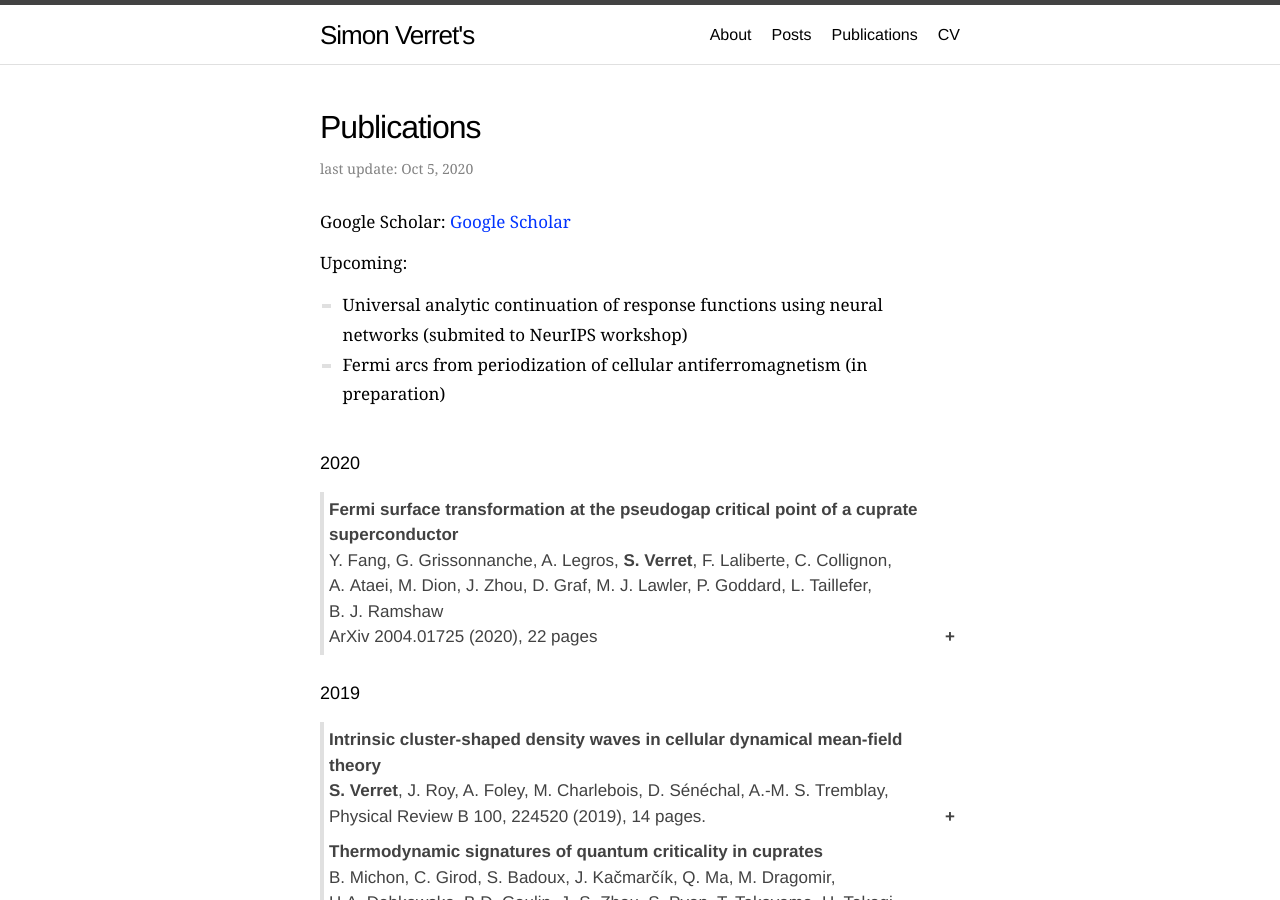
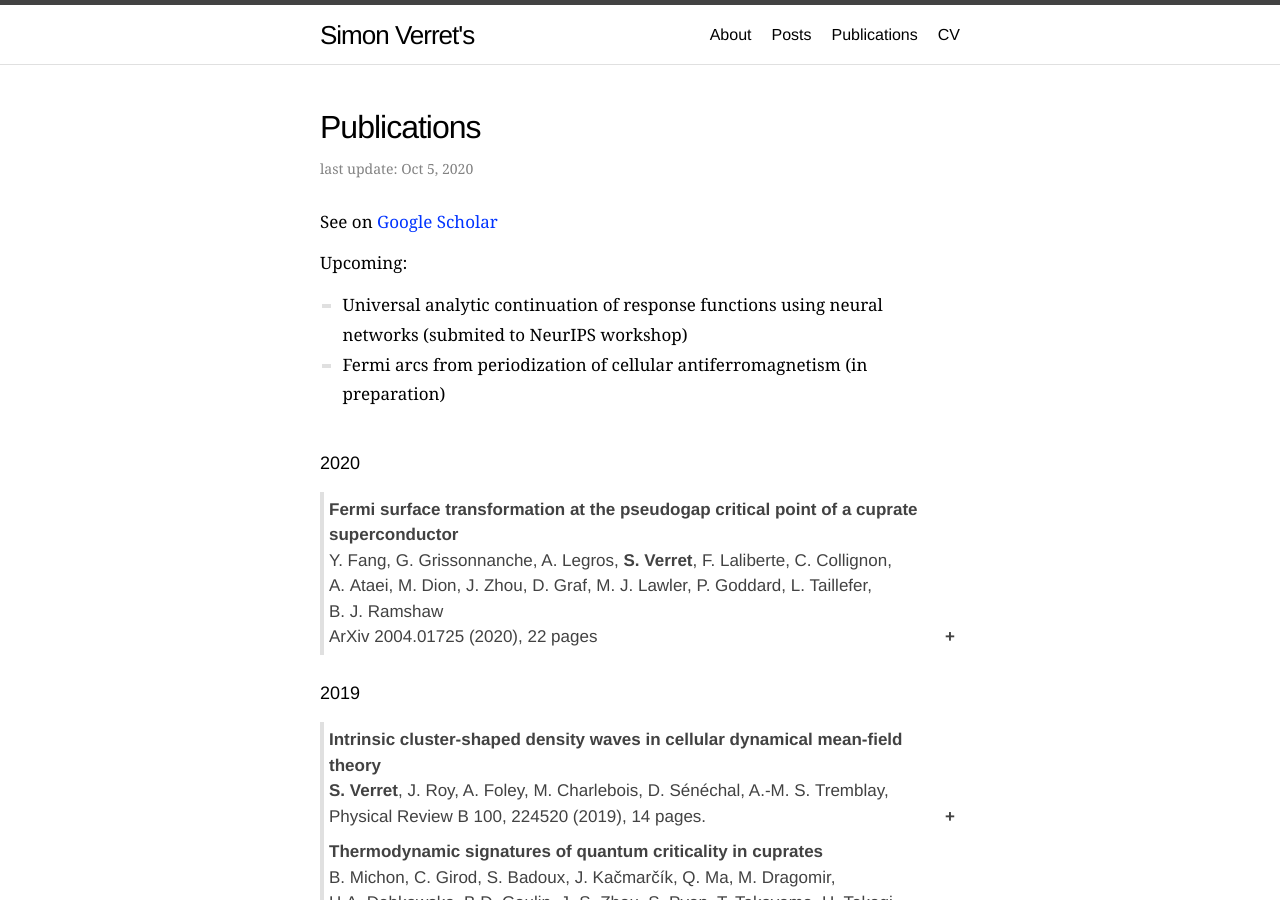
Before and after one commit to simonverret/simonverret.github.io, a Jekyll site: the page built from publications.md, in a window 1280 px wide and 900 px high. Built offline with Jekyll 4.4.1, drawn with Linux system fonts in a browser that asks for light colours; some web fonts are replaced.

Commit message:
corrected the google scholar lilnk

```diff
--- a/publications.md
+++ b/publications.md
@@ -6,7 +6,7 @@ updated: 2020-10-05
 order: 4
 ---
 
- <p>Google Scholar: <a href="https://scholar.google.ca/citations?hl=en&user=YBaQbjAAAAAJ&view_op=list_works&sortby=pubdate">Google Scholar</a></p>
+ <p>See on <a href="https://scholar.google.ca/citations?hl=en&user=YBaQbjAAAAAJ&view_op=list_works&sortby=pubdate">Google Scholar</a></p>
 
 Upcoming:
 - Universal analytic continuation of response functions using neural networks (submited to NeurIPS workshop)
```
